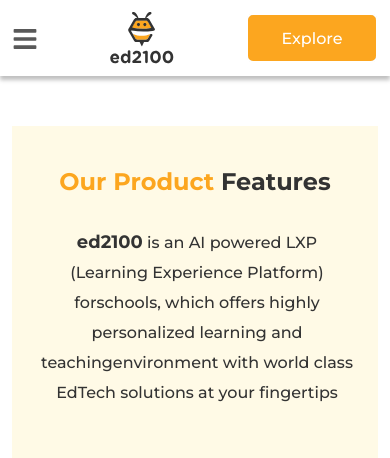
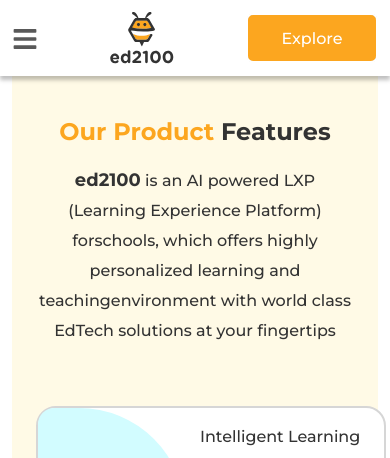
Before and after one commit to Tuntunkr/ed-landing-page, a React (Create React App) app in the folder ed-landingpage/: page /explore in a window 390 px wide. Shown: the top 458 px of the page. Built offline with nearby package versions, Linux system fonts and the light colour scheme.

Commit message:
build file

```diff
--- a/ed-landingpage/src/App.css
+++ b/ed-landingpage/src/App.css
@@ -93,7 +93,7 @@
 
 @media (max-width: 838px) {
   .secGap {
-    padding: 50px 12px;
+    padding: 0px 12px;
   }
 }
 
--- a/ed-landingpage/src/Pages/OurProFeature.js
+++ b/ed-landingpage/src/Pages/OurProFeature.js
@@ -1,6 +1,5 @@
 import React, { useState } from "react";
 import "../Styles/OurProduct.css";
-import { json } from "react-router-dom";
 
 function OurProFeature() {
   const [cards] = useState([
@@ -72,11 +71,9 @@
         <div className="container">
           <div className="feature-row">
             {cards.map((card, i) => {
-              console.log("card",card.bg)
               return(
 
                 <div  className="feature-card" >
-              {/* {alert(JSON.stringify(card.bg))} */}
                 <div className="img-box-f" style={{background:card.bg,borderRadius: "77px 500px 500px 77px"}} >
 
                   <img src={card.img} alt="imgs" />
--- a/ed-landingpage/src/Styles/Ed2100.css
+++ b/ed-landingpage/src/Styles/Ed2100.css
@@ -110,24 +110,38 @@
 
 
 
+
 @media only screen and (max-width: 600px) {
   .process-container {
     background-size: contain;
   }
-  .content h3 span {
+  .Our-L-Partners {
+    padding-top: 10px;
+    margin-top: 30px;
+  }
+  .Our-L-Partners h3 span {
     text-align: center;
     font-size: 24px;
     font-style: normal;
     font-weight: 700;
     line-height: 51px;
   }
-  .content h3 {
+  .Our-L-Partners h3 {
     text-align: center;
     font-size: 24px;
     font-style: normal;
     font-weight: 700;
     line-height: 51px;
   }
+
+  .Our-L-Partners p{
+    margin-left: 0;
+    margin-top: 0;
+    text-align: center;
+  }
+  /* .container{
+    padding: initial;
+  } */
 
   .feature-row {
     display: grid;
--- a/ed-landingpage/src/Styles/OurProduct.css
+++ b/ed-landingpage/src/Styles/OurProduct.css
@@ -167,6 +167,15 @@
     line-height: 51px;
   }
 
+  .content p{
+    margin-left: 0;
+    margin-top: 0;
+    text-align: center;
+  }
+  /* .container{
+    padding: initial;
+  } */
+
   .feature-row {
     display: grid;
     grid-template-columns: repeat(1, 1fr);
@@ -176,4 +185,9 @@
     padding:0;
     padding-top: 30px;
   }
+
+  .feature-card{
+    padding: initial;
+    width: 350px;
+  }
 }
```
